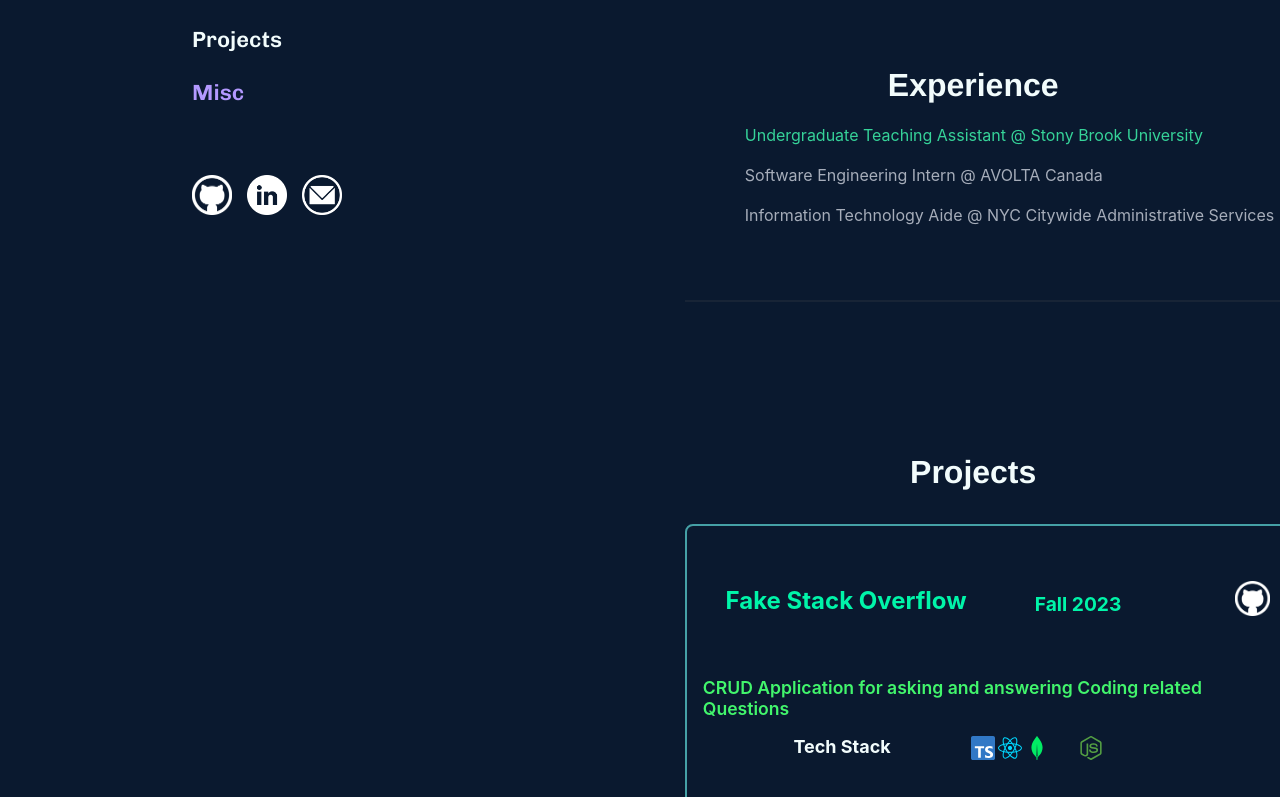
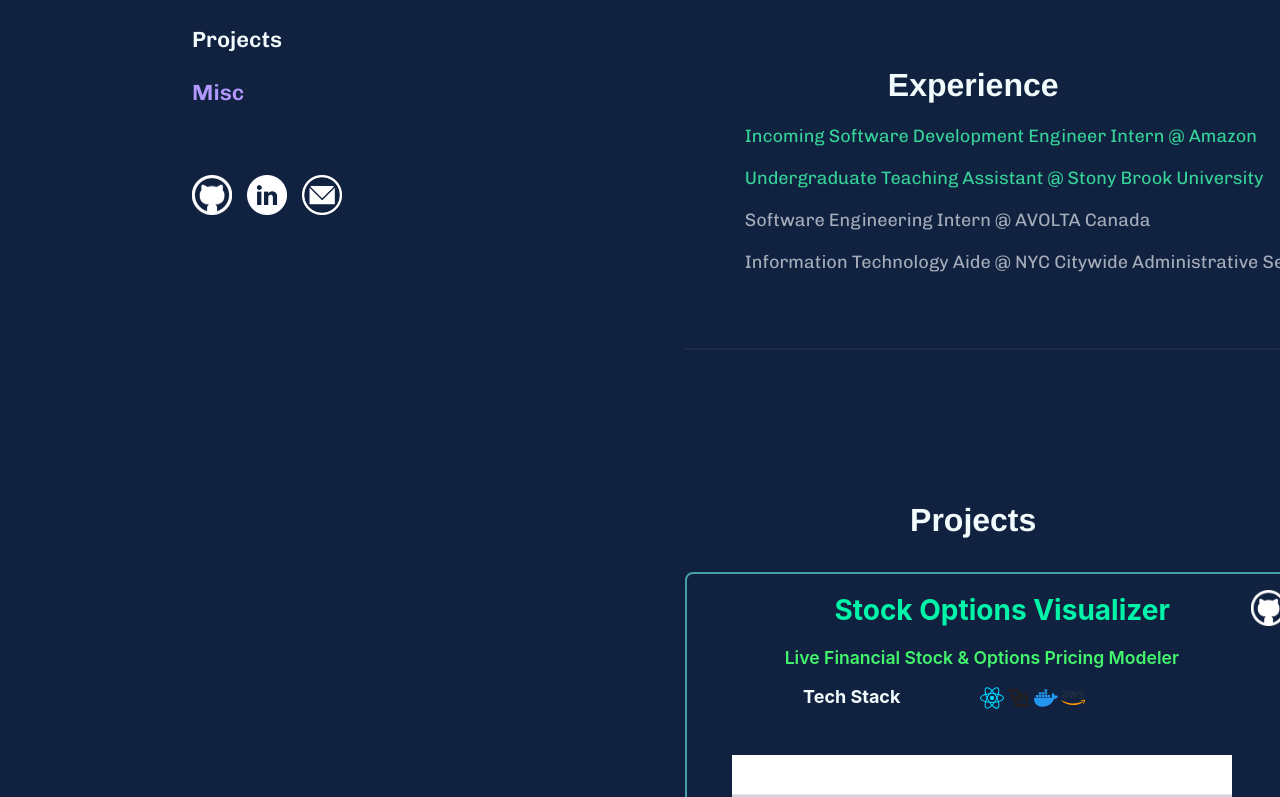
Before and after one commit to Douhwe/portfolio, a React (Create React App) app: page / in a window 1280 px wide. Shown: the part 503-1300 px from the top of the page. Built offline with nearby package versions, Linux system fonts and the light colour scheme; some icons are missing.

Commit message:
fixed experience and added icon

```diff
--- a/package.json
+++ b/package.json
@@ -1,5 +1,5 @@
 {
-  "homepage": "http://douhwe.github.io/portfolio/",
+  "homepage": "http://douhwe.github.io/",
   "name": "portfolio",
   "version": "0.1.0",
   "private": true,
--- a/src/App.js
+++ b/src/App.js
@@ -9,7 +9,7 @@ import  {
 
 function App() {
     return (
-        <Router> {/* Keeps URL Link in Sync */}
+        <Router basename="/"> {/* Keeps URL Link in Sync */}
             <div className="NavBar">
             <NavBar/>
             </div>
--- a/src/components/Experiences.css
+++ b/src/components/Experiences.css
@@ -2,6 +2,9 @@
 .ExpContainer {
     padding-left: 50px;
     padding-right: 50px;
+    font-weight: bold;
+    font-size: 18px;
+    font-family: 'Chivo-Regular';
   }
 
   .Item {
--- a/src/components/Experiences.tsx
+++ b/src/components/Experiences.tsx
@@ -1,4 +1,3 @@
-import React from "react";
 import './Experiences.css';
 
 const Experiences = () => {
@@ -6,12 +5,19 @@ const Experiences = () => {
     const experiences = [
         {
             active: 'yes',
+            description: 'Incoming Software Development Engineer Intern @ Amazon'
+        },
+
+        {
+            active: 'yes',
             description: 'Undergraduate Teaching Assistant @ Stony Brook University'
         },
+
         {
             active: 'no',
             description: 'Software Engineering Intern @ AVOLTA Canada'
         },
+
         {
             active: 'no',
             description: 'Information Technology Aide @ NYC Citywide Administrative Services'
--- a/src/components/NavBar.css
+++ b/src/components/NavBar.css
@@ -1,5 +1,5 @@
 .custom-navbar {
-    background-color: var(--navy);
+    background-color: var(--light-navy);
     color: var(--lightest-slate);
     font-family: 'NTR', sans-serif;  /* Added a fallback font */
     font-weight: bold;
--- a/src/components/Portfolio.css
+++ b/src/components/Portfolio.css
@@ -3,7 +3,7 @@
     flex-direction: row;
     justify-content: space-evenly;
     color: black;
-    background-color: var(--navy);
+    background-color: var(--light-navy);
 
     padding: 0 15%;
   }
--- a/src/components/Projects.css
+++ b/src/components/Projects.css
@@ -88,18 +88,26 @@
     justify-content: center;
 }
 
-.title-date-icon {
+.title-icon {
+    margin-left: 20%;
     display: flex;
     align-items: center;
     gap: 8%;
+    padding: 0 20px;
 }
 
-.card-title, .badge {
+.card-title {
     margin-left: 4%;
+    margin: 0;
+    text-align: center;
+    flex-grow: 1;
+    font-size: 28px;
+    white-space: nowrap;
 }
 
 .proj-icon{
     margin-left: 12%;
+    margin-right: 15px;
     background: none;
     border: none;
     cursor: pointer;
@@ -109,6 +117,7 @@
     color: #42F56C;
     font-size: 110%;
     font-weight:600;
+    text-align: center;
 }
 
 .stack {
--- a/src/components/Projects.tsx
+++ b/src/components/Projects.tsx
@@ -7,6 +7,14 @@ const Projects = () => {
 
 
     const projects = [
+    {
+        title: 'Stock Options Visualizer',
+        date: 'Fall 2023',
+        description: 'Live Financial Stock & Options Pricing Modeler',
+        repo: 'https://github.com/Douhwe/AI-Stock-Prediction-Bot',
+        stack: ["React", "WebSocket", "Docker", "AWS"],
+        thumbnail: "/thumbnails/fakeso.png"
+    },
     {
         title: 'Fake Stack Overflow',
         date: 'Fall 2023',
@@ -51,13 +59,10 @@ const Projects = () => {
                             <img src={process.env.PUBLIC_URL + project.thumbnail} className="thumbnail" alt="Project Thumbnail" />
                         </figure>
                         <div className="card-body">
-                        <div className="title-date-icon">
+                        <div className="title-icon">
                                 <h2 className="card-title">
-                                    <p>{project.title}</p>
+                                    {project.title}
                                 </h2>
-                                <div className="badge">
-                                    <p>{project.date}</p>
-                                </div>
                                 <a href={project.repo} className="proj-icon">
                                     <img src={GithubIcon} alt="GitHub" width="35"/>
                                 </a>
--- a/src/components/data/icons.tsx
+++ b/src/components/data/icons.tsx
@@ -20,7 +20,7 @@ const ICONS: { [key: string]: React.ReactElement } = {
       height={height}
     />
   ),
-  docker: <Icon icon="logos:docker-icon" width={width} height={height} />,
+  Docker: <Icon icon="logos:docker-icon" width={width} height={height} />,
   bash: <Icon icon="logos:bash-icon" width={width} height={height} />,
   fastapi: (
     <Icon
@@ -66,6 +66,8 @@ const ICONS: { [key: string]: React.ReactElement } = {
   Express: <Icon icon="skill-icons:expressjs-dark" width={width} height={height} />,
   TensorFlow: <Icon icon="logos:tensorflow" width={width} height={height} />,
   Keras: <Icon icon="devicon:keras" width={width} height={height} />,
+  WebSocket: <Icon icon="logos:websocket" width={width} height={height} />,
+  AWS: <Icon icon="logos:aws" width={width} height={height} />
 };
 
 export default ICONS;
```
